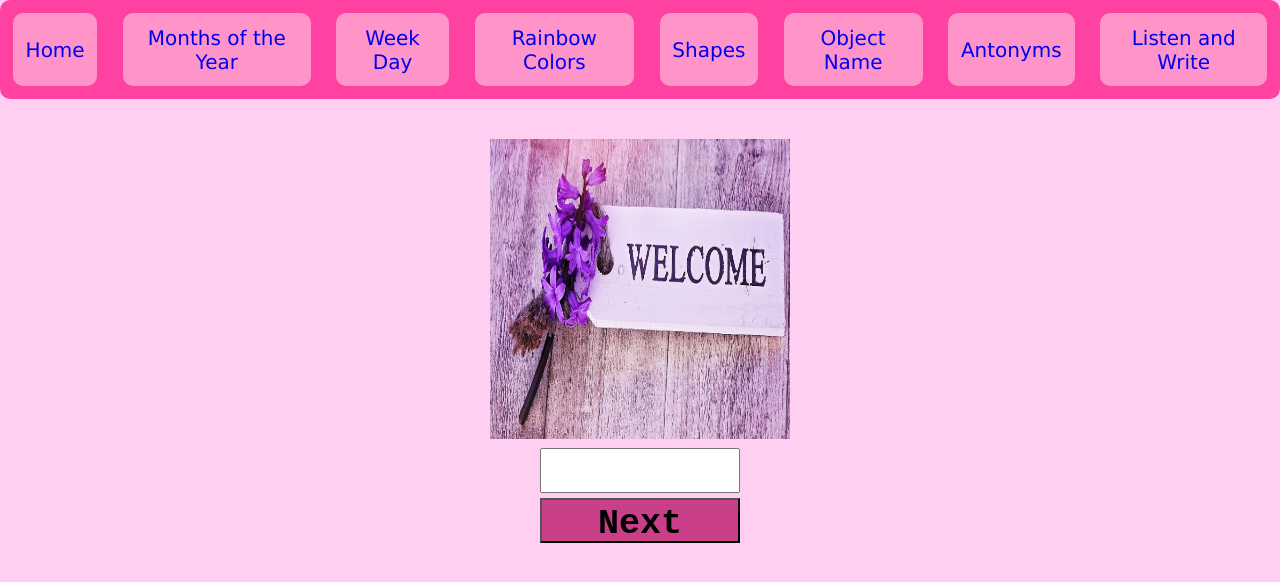
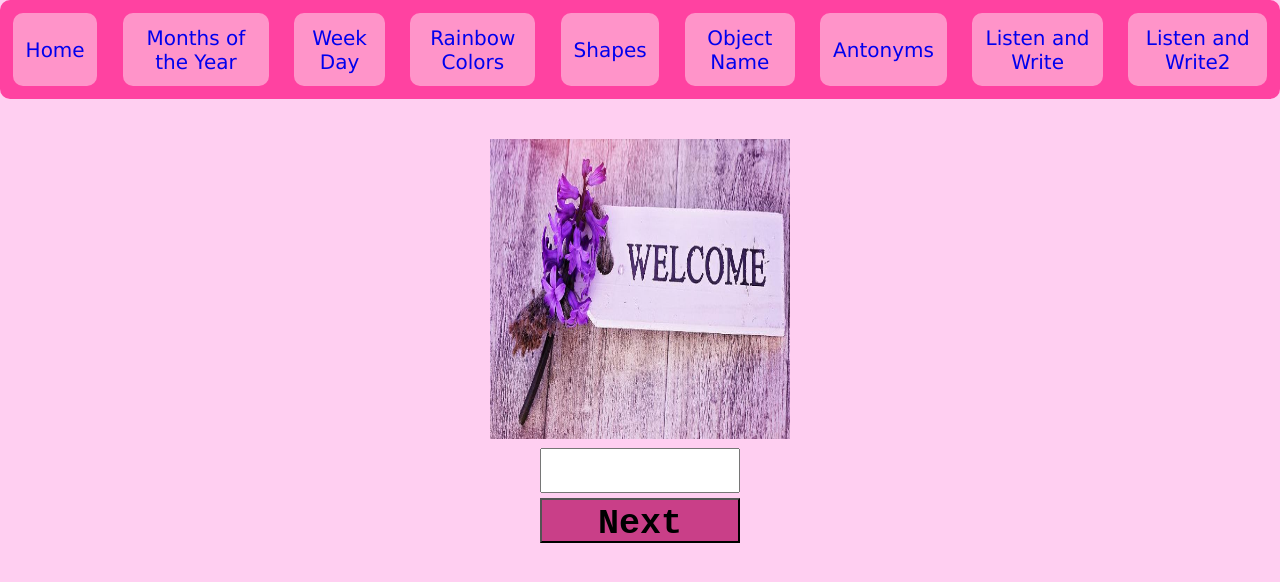
Before and after one commit to rahulpakhare4/practiceenglish.github.io, a plain HTML site: page ObjectName.html in a window 1280 px wide. Drawn offline with Linux system fonts and the light colour scheme.

Commit message:
Update ObjectName.html

```diff
--- a/ObjectName.html
+++ b/ObjectName.html
@@ -28,6 +28,7 @@
         <button id="btnhome"><a href="ObjectName.html">Object Name</a></button>
         <button id="btnhome"><a href="antonyms.html">Antonyms</a></button>
         <button id="btnhome"><a href="listenandwrite.html">Listen and Write</a></button>
+      <button id="btnhome"><a href="listenandwrite2.html">Listen and Write2</a></button>
     </div>
 
     <div class="myimagebody">
```
